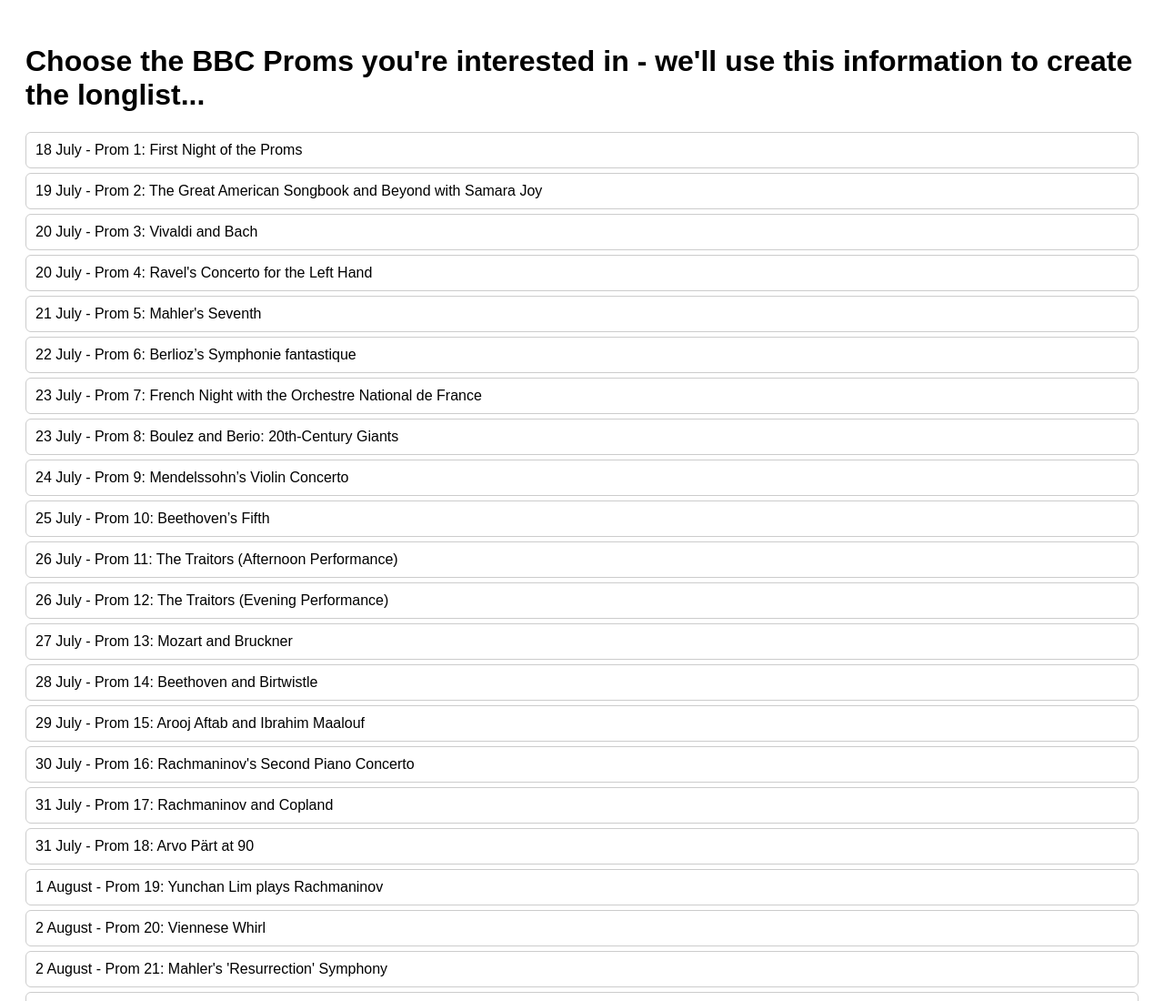
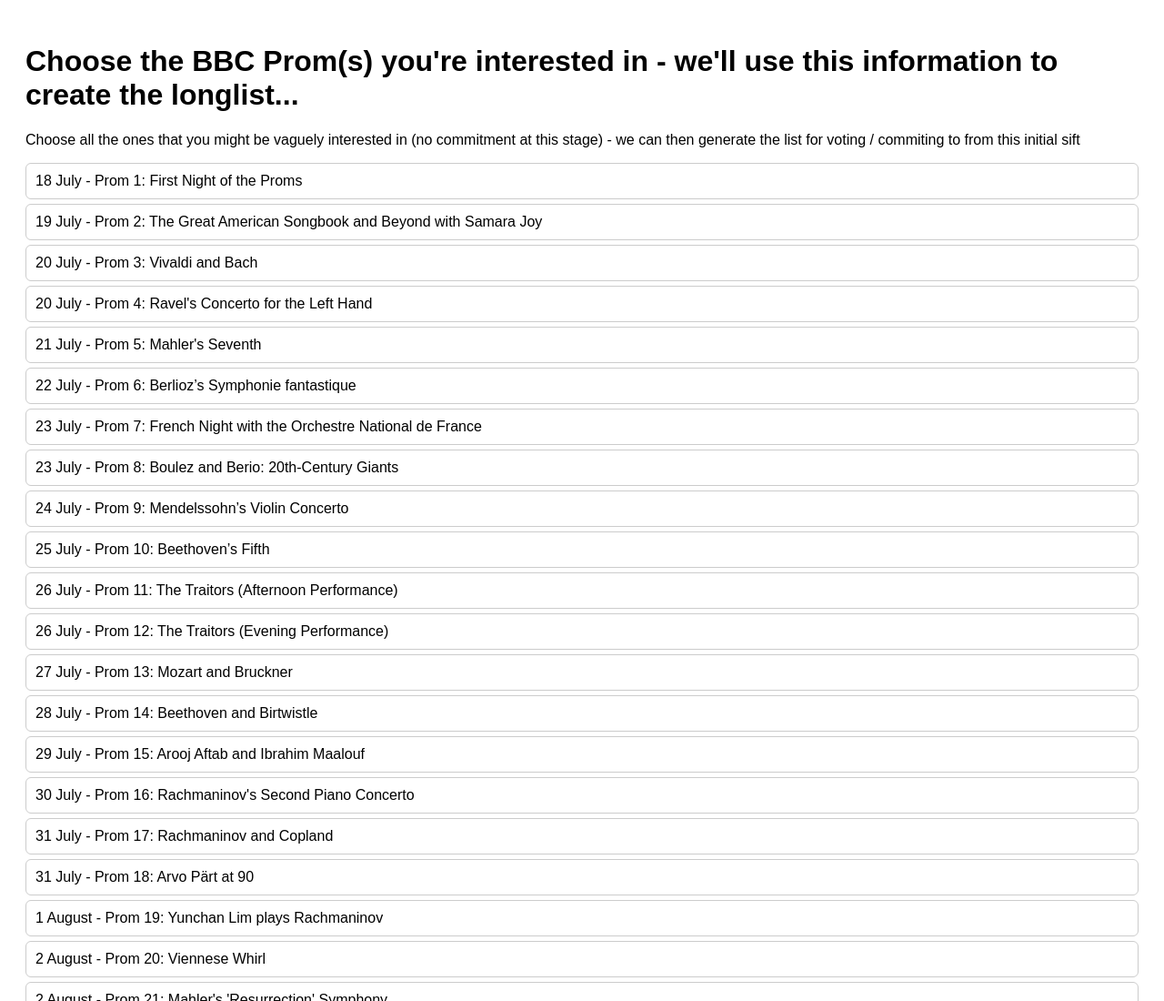
Before and after one commit to djhutch1977/promspicker, a plain HTML site: page index.html in a window 1280 px wide. Shown: the top 1100 px of the page at 91% size. Drawn offline with Linux system fonts and the light colour scheme.

Commit message:
index.html

```diff
--- a/index.html
+++ b/index.html
@@ -29,7 +29,8 @@
 </head>
 <body>
 
-  <h1>Choose the BBC Proms you're interested in - we'll use this information to create the longlist...</h1>
+  <h1>Choose the BBC Prom(s) you're interested in - we'll use this information to create the longlist...</h1>
+  <p>Choose all the ones that you might be vaguely interested in (no commitment at this stage) - we can then generate the list for voting / commiting to from this initial sift</p>
   <div id="promList"></div>
   <button id="submitBtn">Submit Selections</button>
 
```
